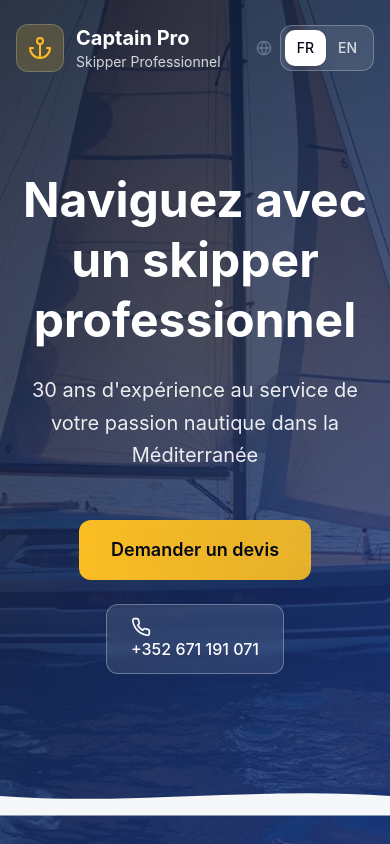
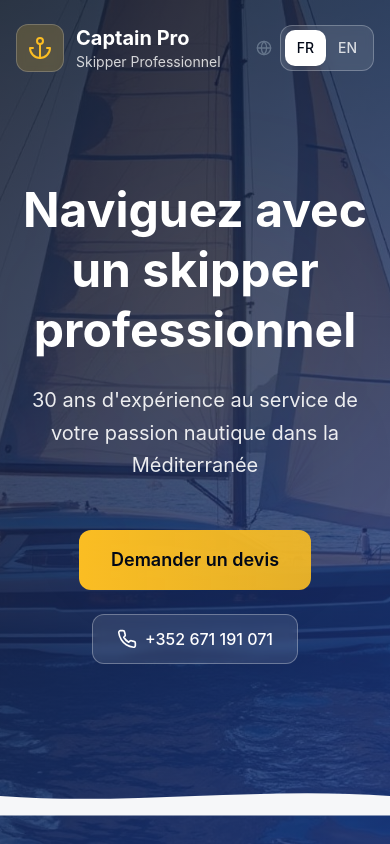
Before and after one commit to locodivino/sail-master-pro, a React (Vite) app: page / in a window 390 px wide. Shown: the top 844 px of the page. Built offline with nearby package versions, Linux system fonts and the light colour scheme.

Commit message:
Fix phone icon alignment
Align the phone icon with the phone number on the same line.

```diff
--- a/src/components/sections/Hero.tsx
+++ b/src/components/sections/Hero.tsx
@@ -69,7 +69,7 @@ const Hero = ({ content, language, onLanguageChange }: HeroProps) => {
             <button className="btn-hero">
               {content.cta}
             </button>
-            <button className="btn-outline-light">
+            <button className="btn-outline-light flex items-center">
               <Phone className="w-5 h-5 mr-2" />
               +352 671 191 071
             </button>
```
